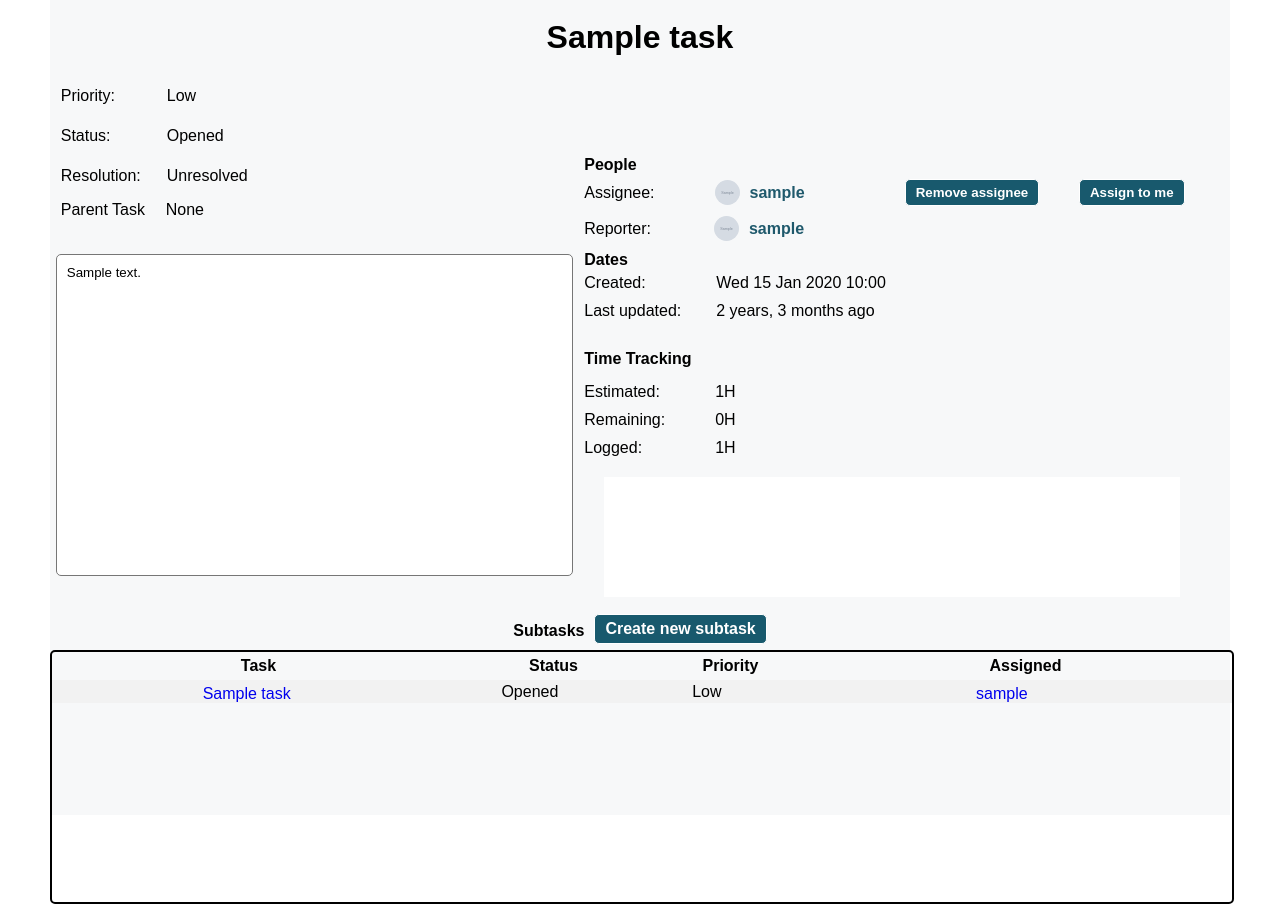
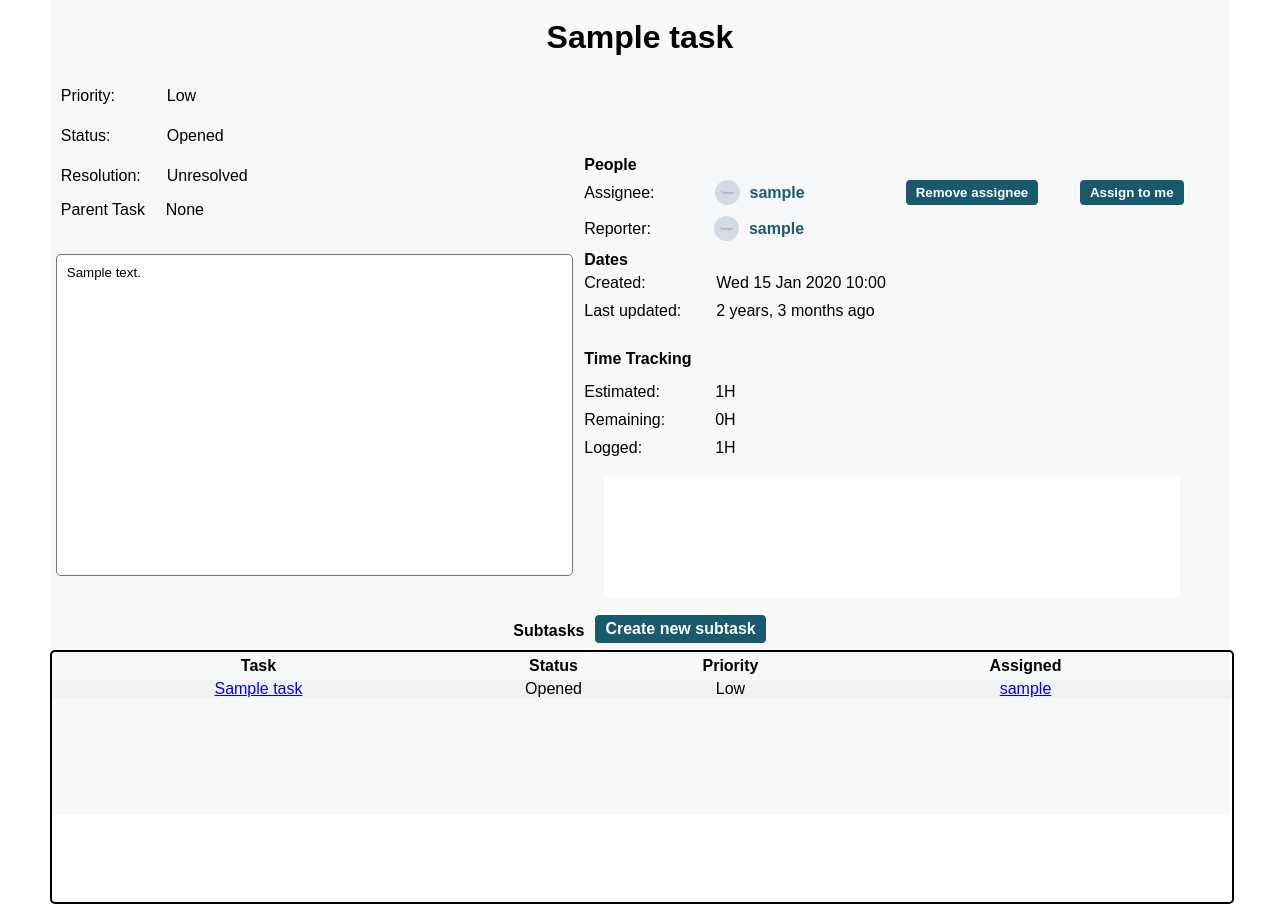
Before and after one commit to Mishakaveli1994/TaskManager, a Django app: template manager/templates/task_details.html in a window 1280 px wide. Shown: the part 59-963 px from the top of the page. Run offline with Django 4.2, Linux system fonts and the light colour scheme; the template is opened without the code that fills it: values that come from a table or form of the project are taken from there, others are empty; tables that the repository leaves empty hold one stand-in row (values such as "Sample post"); grey boxes marked "Sample" are stand-in pictures; some libraries are stand-ins or nearby versions.

Commit message:
Fixed formatting

```diff
--- a/account/templatetags/auth_filter.py
+++ b/account/templatetags/auth_filter.py
@@ -13,3 +13,7 @@ def has_group(user, group_name):
 @register.filter(name='sub')
 def sub(a, b):
     return a - b
+
+@register.filter
+def replace_underscore(value):
+    return value.replace("_"," ")
--- a/manager/templates/task_details.html
+++ b/manager/templates/task_details.html
@@ -169,7 +169,7 @@
                 {% for task in subtasks %}
                     <div class="subtask">
                         <a href="/tasks/{{ task.id }}">{{ task|truncatechars:70 }}</a>
-                        <p class="{{ task.status|join:"-" }}">{{ task.status|title }}</p>
+                        <p class="{{ task.status.split|join:"-" }}">{{ task.status|replace_underscore|title }}</p>
                         <p class="{{ task.priority }}">{{ task.priority|title }}</p>
                         {% if task.assignee %}
                             <a class="assigned" href="/account/profile/{{ task.assignee }}">{{ task.assignee }}</a>
--- a/static/css/task-details.css
+++ b/static/css/task-details.css
@@ -158,7 +158,8 @@ div.assignee {
 }
 
 .assigned,
-.unassigned{
+.unassigned,
+.subtasks a{
     flex-basis: 35% !important;
 }
 
@@ -167,7 +168,6 @@ div.assignee {
     align-items: center;
 }
 
-.subtasks a,
 .task-details-right a {
     padding: 5px 0 0 0;
     text-decoration: none;
```
